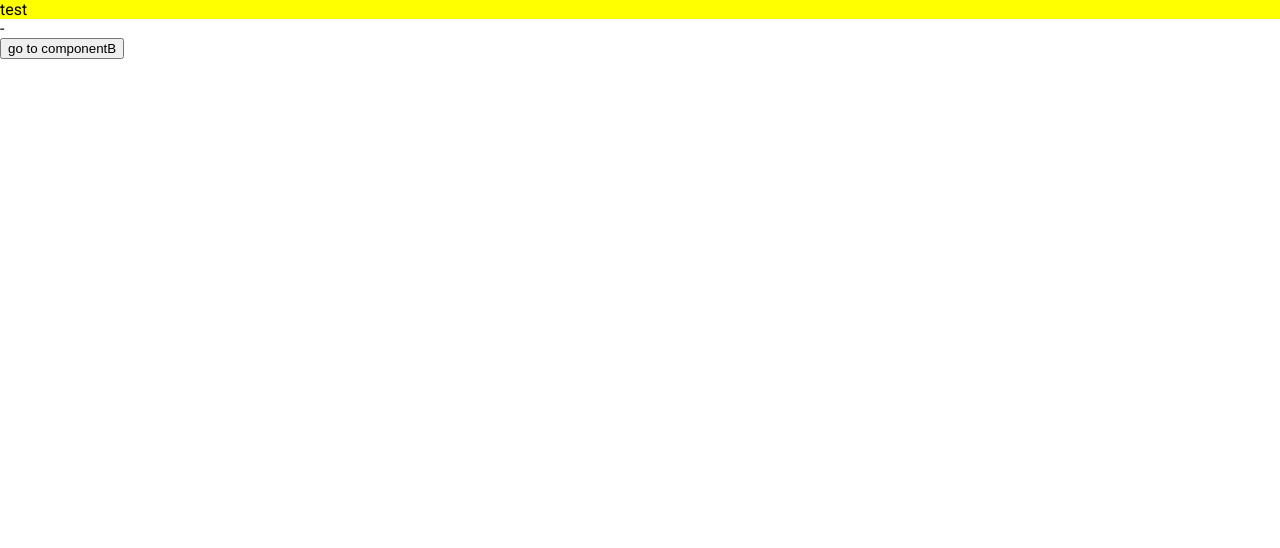
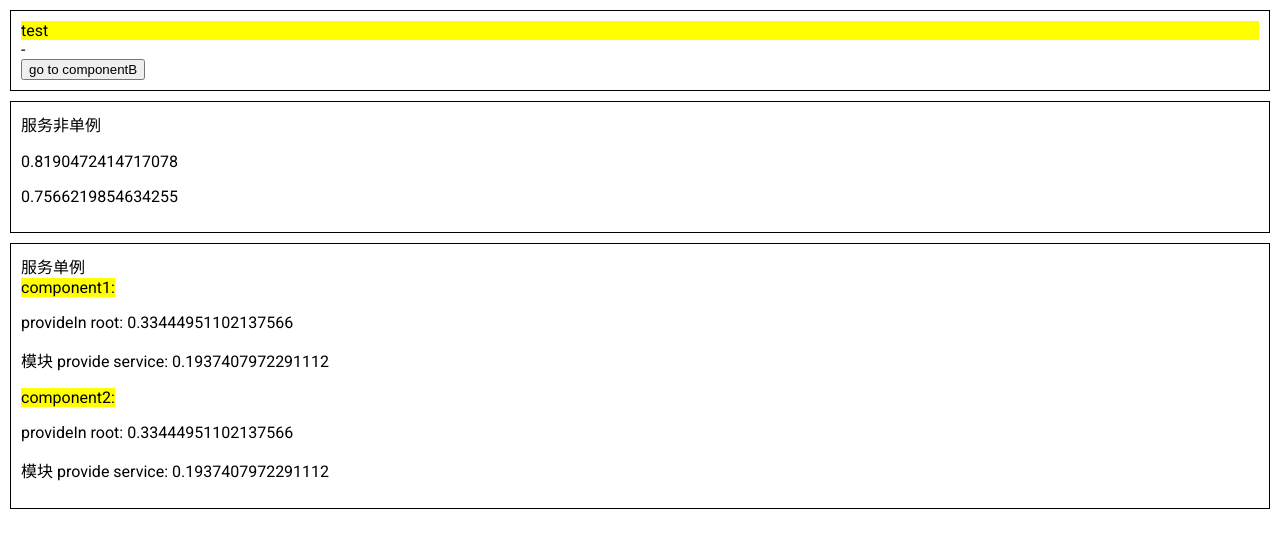
Before and after one commit to Heyff12/angular-session-demo, an Angular app: page /module-a/component-a in a window 1280 px wide. Shown: the top 548 px of the page. Built offline with nearby package versions, Linux system fonts and the light colour scheme.

Commit message:
[yzqi] add demo for DI.

```diff
--- a/src/app/module-a/components/component-a/component-a.component.html
+++ b/src/app/module-a/components/component-a/component-a.component.html
@@ -1,5 +1,19 @@
 <div>
-  <div appHighlight>test</div>
-  <div>{{value | ifEmpty}}</div>
-  <button (click)="handleClick()">go to componentB</button>
+  <div class="section">
+    <div appHighlight>test</div>
+    <div>{{value | ifEmpty}}</div>
+    <button (click)="handleClick()">go to componentB</button>
+  </div>
+
+  <div class="section">
+    <div>服务非单例</div>
+    <app-random></app-random>
+    <app-random></app-random>
+  </div>
+
+  <div class="section">
+    <div>服务单例</div>
+    <span appHighlight>component1: </span><app-random-singleton></app-random-singleton>
+    <span appHighlight>component2: </span><app-random-singleton></app-random-singleton>
+  </div>
 </div>
--- a/src/app/module-a/components/component-a/component-a.component.scss
+++ b/src/app/module-a/components/component-a/component-a.component.scss
@@ -0,0 +1,5 @@
+.section {
+  border: 1px solid black;
+  margin: 10px;
+  padding: 10px;
+}
--- a/src/app/module-a/components/component-a/component-a.component.ts
+++ b/src/app/module-a/components/component-a/component-a.component.ts
@@ -1,6 +1,7 @@
 import { Component, OnInit } from '@angular/core';
 import { ServiceBService } from '../../services/service-b.service';
 import { Router } from '@angular/router';
+import { WithDIService, WithoutDIService } from '../../services/without-di.service';
 
 @Component({
   selector: 'app-component-a',
@@ -9,12 +10,18 @@ import { Router } from '@angular/router';
 })
 export class ComponentAComponent implements OnInit {
   value = '';
+  withoutDIService: WithoutDIService;
 
   constructor(private serviceB: ServiceBService,
-              private router: Router) { }
+              private router: Router,
+              private withDIService: WithDIService) {
+    this.withoutDIService = new WithoutDIService();
+  }
 
   ngOnInit(): void {
     this.value = this.serviceB.getData();
+    console.log('withoutDIService', this.withoutDIService.getData());
+    console.log('withDIService', this.withDIService.getData());
   }
 
   handleClick(): void {
--- /dev/null
+++ b/src/app/module-a/components/random-singleton/random-singleton.component.ts
@@ -0,0 +1,18 @@
+import { Component, OnInit } from '@angular/core';
+import { RandomSingletonService } from '../../services/random-singleton.service';
+import { RandomSingleton2Service } from '../../services/random-singleton2.service';
+
+@Component({
+  selector: 'app-random-singleton',
+  template: `<div>
+      <p>provideIn root: {{ randomSingletonService.randomSingleton }}</p>
+      <p>模块 provide service: {{ randomSingleton2Service.randomSingleton }}</p>
+  </div>`,
+})
+export class RandomSingletonComponent implements OnInit {
+
+  constructor(public randomSingletonService: RandomSingletonService,
+              public randomSingleton2Service: RandomSingleton2Service) { }
+
+  ngOnInit(): void {}
+}
--- /dev/null
+++ b/src/app/module-a/components/random/random.component.ts
@@ -0,0 +1,14 @@
+import { Component, OnInit } from '@angular/core';
+import { RandomService } from '../../services/random.service';
+
+@Component({
+  selector: 'app-random',
+  template: `<p>{{ randomService.random }}</p>`,
+  providers: [RandomService]
+})
+export class RandomComponent implements OnInit {
+
+  constructor(public randomService: RandomService) { }
+
+  ngOnInit(): void {}
+}
--- /dev/null
+++ b/src/app/module-a/services/random-singleton.service.ts
@@ -0,0 +1,12 @@
+import { Injectable } from '@angular/core';
+
+@Injectable({
+  providedIn: 'root'
+})
+export class RandomSingletonService {
+
+  randomSingleton: string;
+  constructor() {
+    this.randomSingleton = Math.random().toString();
+  }
+}
--- /dev/null
+++ b/src/app/module-a/services/random-singleton2.service.ts
@@ -0,0 +1,10 @@
+import { Injectable } from '@angular/core';
+
+@Injectable()
+export class RandomSingleton2Service {
+
+  randomSingleton: string;
+  constructor() {
+    this.randomSingleton = Math.random().toString();
+  }
+}
--- /dev/null
+++ b/src/app/module-a/services/random.service.ts
@@ -0,0 +1,10 @@
+import { Injectable } from '@angular/core';
+
+@Injectable()
+export class RandomService {
+
+  random: string;
+  constructor() {
+    this.random = Math.random().toString();
+  }
+}
--- /dev/null
+++ b/src/app/module-a/services/without-di.service.ts
@@ -0,0 +1,22 @@
+import { Injectable } from '@angular/core';
+
+export class WithoutDIService {
+
+  constructor() { }
+
+  getData(): string {
+    return 'without DI';
+  }
+}
+
+@Injectable({
+  providedIn: 'root'
+})
+export class WithDIService {
+
+  constructor() { }
+
+  getData(): string {
+    return 'with DI';
+  }
+}
```
Also changed, not shown: src/app/module-a/module-a.module.ts (+7 -1 lines), 1 other file (tests, documents, lock files or other folders).
